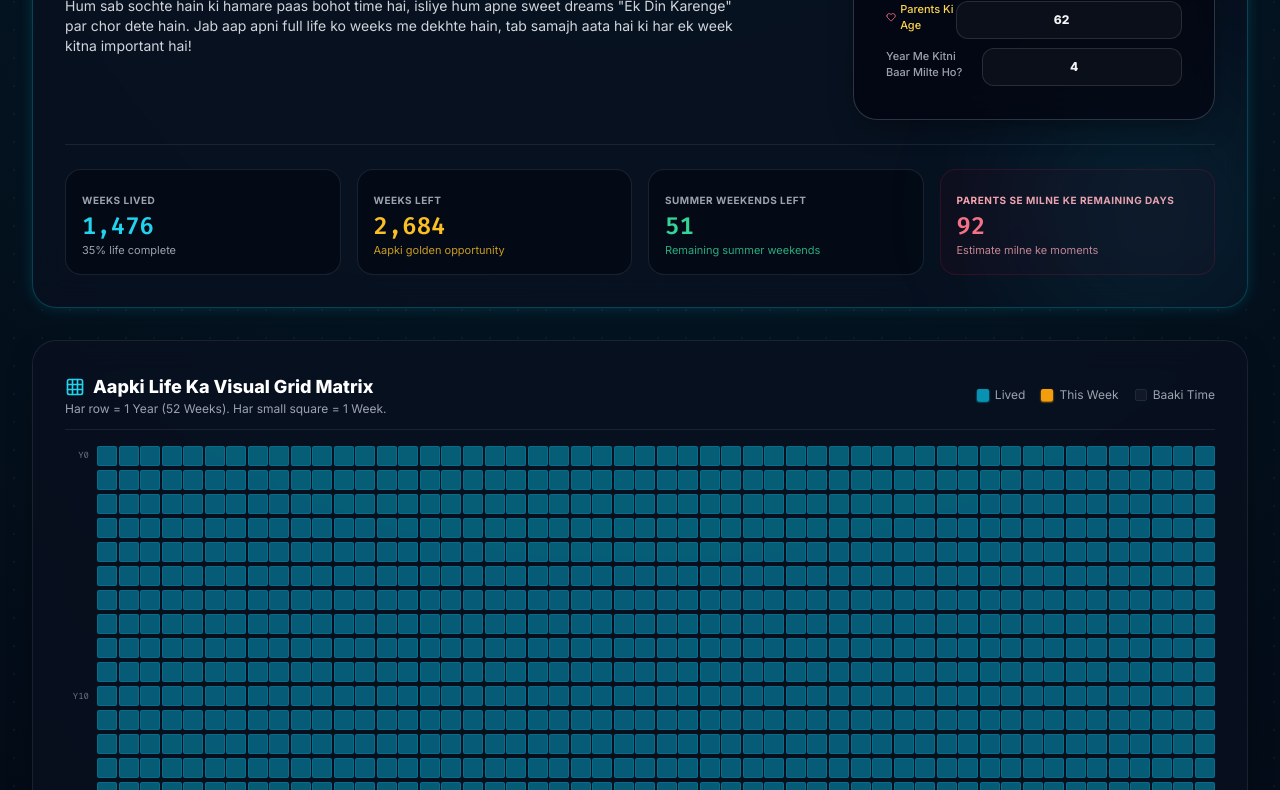
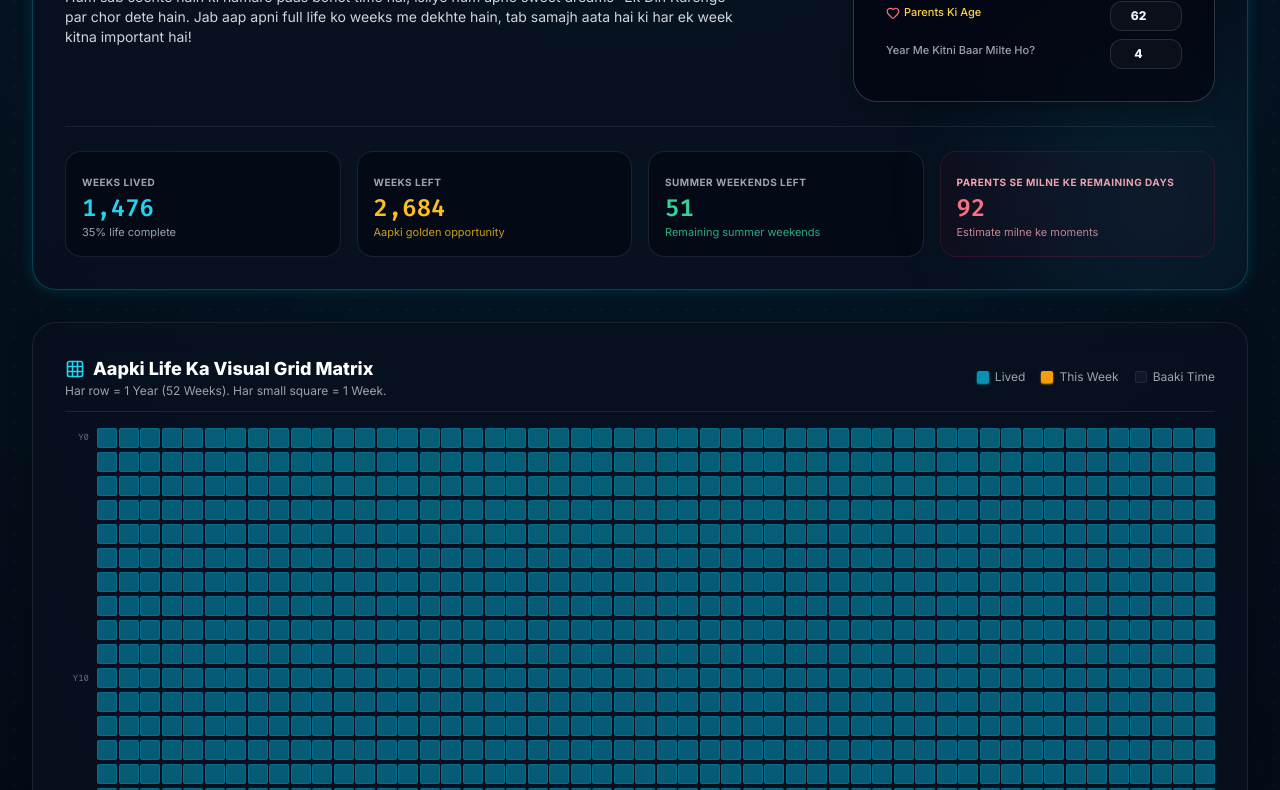
Before and after one commit to aruninf/someday, a plain HTML site: page index.html in a window 1280 px wide. Shown: the part 292-1082 px from the top of the page. Drawn offline with nearby package versions, Linux system fonts and the light colour scheme.

Commit message:
UI layout fix: resolved parent age input wrapping and optimized SEO head tags

```diff
--- a/index.html
+++ b/index.html
@@ -3,7 +3,21 @@
 <head>
     <meta charset="UTF-8">
     <meta name="viewport" content="width=device-width, initial-scale=1.0">
-    <title>SOMEDAY — Turn Unfinished Dreams Into Action</title>
+    <title>SOMEDAY — Life Blueprint & Precision Timeline Engine</title>
+    <meta name="description" content="SOMEDAY is an interactive life-in-weeks calendar and visual goal breakdown blueprint designed to track milestones, optimize productivity, and eliminate procrastination.">
+    <meta name="keywords" content="life calendar, life in weeks, productivity planner, visual timeline, goal setting, procrastination buster, 15-minute sprint, milestone tracker">
+
+    <!-- Open Graph / Facebook -->
+    <meta property="og:type" content="website">
+    <meta property="og:url" content="https://aruninf.github.io/someday/">
+    <meta property="og:title" content="SOMEDAY — Life Blueprint & Precision Timeline Engine">
+    <meta property="og:description" content="Visualize your lifespan, break down big dreams into 15-minute actionable steps, and log weekly achievements.">
+
+    <!-- Twitter -->
+    <meta property="twitter:card" content="summary_large_image">
+    <meta property="twitter:url" content="https://aruninf.github.io/someday/">
+    <meta property="twitter:title" content="SOMEDAY — Life Blueprint & Precision Timeline Engine">
+    <meta property="twitter:description" content="Visualize your lifespan, break down big dreams into 15-minute actionable steps, and log weekly achievements.">
     <!-- Tailwind CSS -->
     <script src="https://cdn.tailwindcss.com"></script>
     <script>
@@ -167,15 +181,15 @@
 
                         <!-- Parent Visits Interactive Calculator -->
                         <div class="pt-3 border-t border-gray-800/80 space-y-2">
-                            <div class="flex items-center justify-between">
+                            <div class="flex items-center justify-between gap-3">
                                 <label class="text-[11px] font-medium text-amber-300 flex items-center gap-1">
                                     <i data-lucide="heart" class="w-3.5 h-3.5 text-rose-400"></i> Parents Ki Age
                                 </label>
-                                <input type="number" id="input-parent-age" value="62" min="1" max="100" onchange="updateLifeGrid()" class="w-16 bg-gray-900 border border-gray-700 rounded-lg px-2 py-1 text-xs text-center font-extrabold text-white focus:outline-none focus:border-cyan-500">
+                                <input type="number" id="input-parent-age" value="62" min="1" max="100" onchange="updateLifeGrid()" class="small-input w-16 bg-gray-900 border border-gray-700 rounded-lg px-2 py-1 text-xs text-center font-extrabold text-white focus:outline-none">
                             </div>
-                            <div class="flex items-center justify-between">
+                            <div class="flex items-center justify-between gap-3">
                                 <label class="text-[11px] font-medium text-gray-400">Year Me Kitni Baar Milte Ho?</label>
-                                <input type="number" id="input-visits-year" value="4" min="1" max="365" onchange="updateLifeGrid()" class="w-16 bg-gray-900 border border-gray-700 rounded-lg px-2 py-1 text-xs text-center font-extrabold text-white focus:outline-none focus:border-cyan-500">
+                                <input type="number" id="input-visits-year" value="4" min="1" max="365" onchange="updateLifeGrid()" class="small-input w-16 bg-gray-900 border border-gray-700 rounded-lg px-2 py-1 text-xs text-center font-extrabold text-white focus:outline-none">
                             </div>
                         </div>
                     </div>
--- a/style.css
+++ b/style.css
@@ -211,3 +211,10 @@ label {
     box-shadow: 0 4px 25px rgba(0, 0, 0, 0.5);
     padding: 0.5rem 0; /* Spacious padding for flat top bar */
 }
+
+/* Specific override for small calculator inputs */
+input.small-input {
+    width: 4.5rem !important;
+    padding: 0.375rem 0.5rem !important;
+    text-align: center;
+}
```
